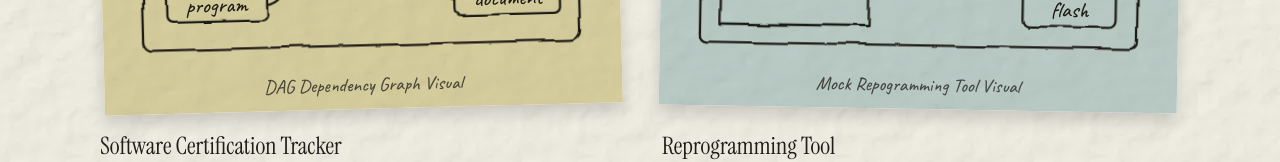
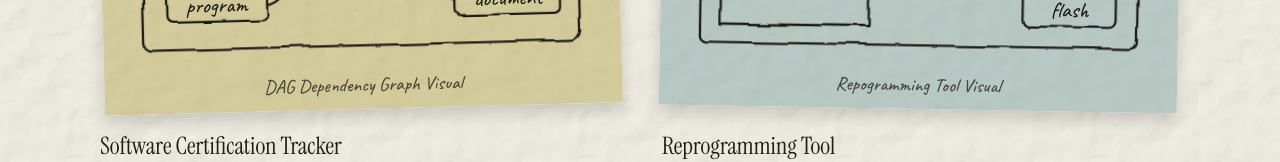
Before and after one commit to alexgomez1023/portfolio, a React (Vite) app: page / in a window 1280 px wide. Shown: the part 2116-2278 px from the top of the page. Built offline with nearby package versions, Linux system fonts and the light colour scheme.

Commit message:
Updated caption again

```diff
--- a/src/pages/Home.jsx
+++ b/src/pages/Home.jsx
@@ -138,7 +138,7 @@ export default function Home() {
             <article className="past-project">
               <Sketch
                 paper="sage"
-                caption="Mock Repogramming Tool Visual"
+                caption="Repogramming Tool Visual"
                 rotate={1}
                 tapeX="40%"
                 tapeR={-3}
```
